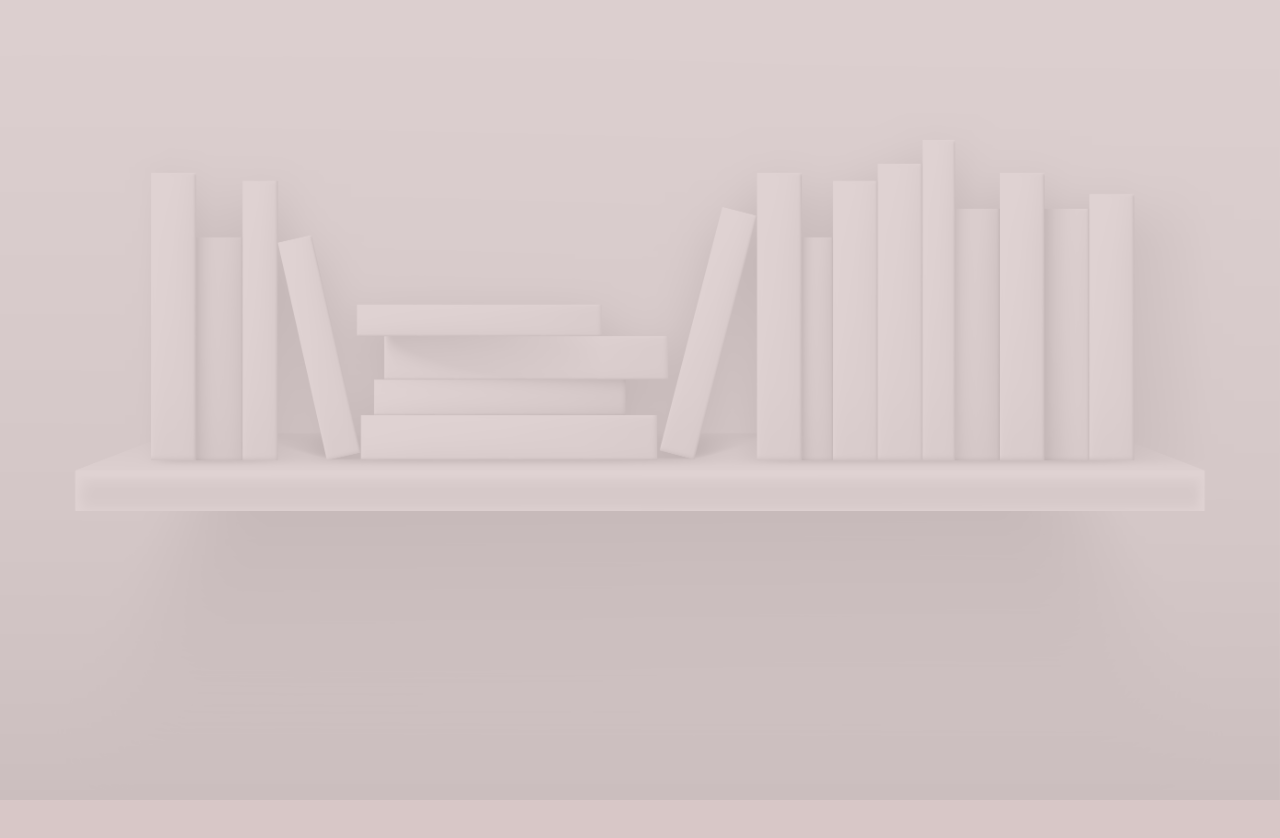
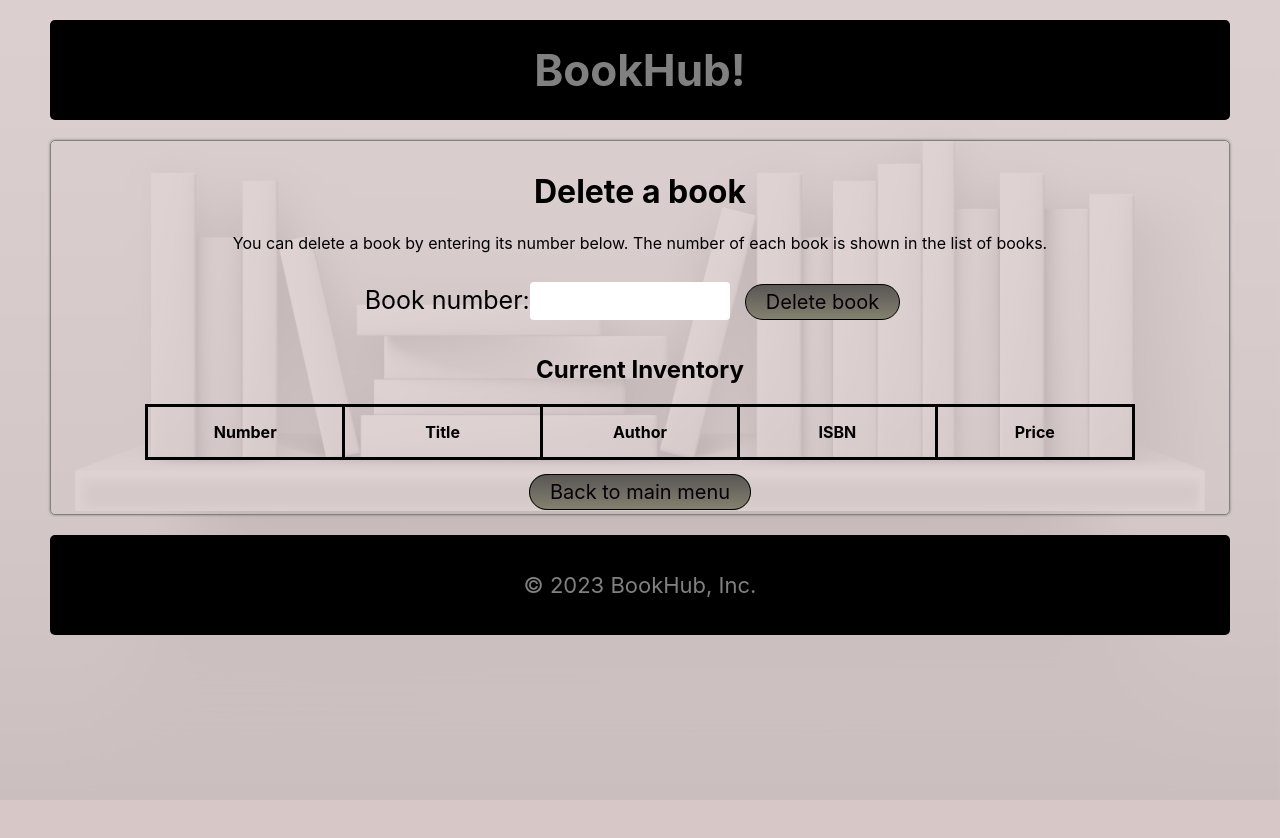
Before and after one commit to thomastepi/book-management, a React (Create React App) app: page /delete-book in a window 1280 px wide. Before the commit this address had no page. Before the commit the page ends 800 px from the top, so only its background shows below. Built offline with nearby package versions, Linux system fonts and the light colour scheme.

Commit message:
delete book page

```diff
--- a/src/App.js
+++ b/src/App.js
@@ -5,6 +5,7 @@ import Setup from "./components/Setup";
 import MainMenu from "./components/MainMenu";
 import AddBook from "./components/AddBook";
 import UpdateBook from "./components/UpdateBook";
+import DeleteBook from "./components/DeleteBook";
 import Quit from "./components/Quit";
 import QuitMessage from "./components/QuitMessage";
 import SearchBook from "./components/SearchBook";
@@ -24,6 +25,7 @@ function App() {
             <Route path="/main-menu" element={<MainMenu />} />
             <Route path="/add-book" element={<AddBook />} />
             <Route path="/update-book" element={<UpdateBook />} />
+            <Route path="/delete-book" element={<DeleteBook />} />
             <Route path="/search-book" element={<SearchBook />} />
             <Route path="/quit" element={<Quit />} />
             <Route path="/quit-message" element={<QuitMessage />} />
--- a/src/components/AddBook.js
+++ b/src/components/AddBook.js
@@ -72,7 +72,7 @@ const AddBook = () => {
             setBookPrice("");
             setISBN("");
             //navigate("/main-menu");
-          }, 2000);
+          }, 1000);
           return;
         } else {
           alert(
@@ -126,7 +126,7 @@ const AddBook = () => {
           </button>
         </form>
 
-        {numOfBooksToAdd <= maxBooks && numOfBooksToAdd > 0 ? (
+        {parseInt(numOfBooksToAdd) <= maxBooks && numOfBooksToAdd > 0 ? (
           <form className="add-book-form" onSubmit={handleSubmit}>
             <div>
               <label htmlFor="title">Title</label>
--- /dev/null
+++ b/src/components/ConfirmDeleteBook.js
@@ -0,0 +1,57 @@
+import React from "react";
+import { useNavigate } from "react-router-dom";
+import books from "../assets/books";
+
+const ConfirmDeleteBook = (props) => {
+  const navigate = useNavigate();
+  const handleClick = (e) => {
+    e.preventDefault();
+    var passwd = prompt("Enter password");
+    var attempts = 3;
+    while (attempts >= 1) {
+      if (passwd === "pargol") {
+        books.splice(props.bookNumber - 1, 1);
+        navigate("/main-menu");
+        return;
+      } else if (attempts > 1) {
+        alert(`Incorrect password. You have ${attempts - 1} attempts left.`);
+        passwd = prompt("Re-enter password");
+      }
+      attempts--;
+    }
+    if (attempts === 0) {
+      alert("You have run out of attempts. Please try again later.");
+      navigate("/main-menu");
+    }
+  };
+
+  const handleClick2 = (e) => {
+    e.preventDefault();
+    navigate("/main-menu");
+  };
+
+  return (
+    <div className="confirm-delete-book">
+      <div
+        style={{
+          margin: "10px",
+          border: "1px solid black",
+          borderRadius: "5px",
+        }}
+      >
+        <h5 style={{ margin: "0px" }}>
+          Are you sure you want to delete this book?
+        </h5>
+        <h6 style={{ margin: "0px" }}>This process cannot be undone</h6>
+        <button type="button" className="btn" onClick={handleClick}>
+          Confirm
+        </button>
+        <button type="button" className="btn" onClick={handleClick2}>
+          Cancel
+        </button>
+      </div>
+    </div>
+  );
+};
+
+export default ConfirmDeleteBook;
--- /dev/null
+++ b/src/components/DeleteBook.js
@@ -0,0 +1,79 @@
+import React, { useState } from "react";
+import { Link } from "react-router-dom";
+import books from "../assets/books";
+import DefaultLayout from "./DefaultLayout";
+import ConfirmDeleteBook from "./ConfirmDeleteBook";
+
+const DeleteBook = () => {
+  const [bookNumber, setBookNumber] = useState("");
+  const [inputValue, setInputValue] = useState("");
+
+  const handleSubmit = (e) => {
+    e.preventDefault();
+    setBookNumber(inputValue);
+    //books.splice(bookNumber - 1, 1);
+    setInputValue("");
+  };
+
+  return (
+    <div>
+      <DefaultLayout>
+        <h1>Delete a book</h1>
+        <p>
+          You can delete a book by entering its number below. The number of each
+          book is shown in the list of books.
+        </p>
+        <form onSubmit={handleSubmit}>
+          <label htmlFor="bookNumber">Book number:</label>
+          <input
+            type="text"
+            id="bookNumber"
+            value={inputValue}
+            onChange={(e) => {
+              setInputValue(e.target.value);
+            }}
+            required
+          />
+          <button type="submit" className="btn">
+            Delete book
+          </button>
+
+            {bookNumber <= books.length && bookNumber > 0 ? (
+            <ConfirmDeleteBook bookNumber={bookNumber} />
+            ) : (
+            ""
+            )}
+        </form>
+
+        <div style={{ margin: "20px" }}>
+          <h2>Current Inventory</h2>
+          <table style={{ margin: "0 auto", border: "1px solid black" }}>
+            <thead>
+              <tr>
+                <th>Number</th>
+                <th>Title</th>
+                <th>Author</th>
+                <th>ISBN</th>
+                <th>Price</th>
+              </tr>
+            </thead>
+            <tbody>
+              {books.map((book, index) => (
+                <tr key={index}>
+                  <td style={{ border: "1px solid black" }}>{index + 1}</td>
+                  <td style={{ border: "1px solid black" }}>{book.title}</td>
+                  <td style={{ border: "1px solid black" }}>{book.author}</td>
+                  <td style={{ border: "1px solid black" }}>{book.ISBN}</td>
+                  <td style={{ border: "1px solid black" }}>${book.price}</td>
+                </tr>
+              ))}
+            </tbody>
+          </table>
+        </div>
+        <Link to="/main-menu">Back to main menu</Link>
+      </DefaultLayout>
+    </div>
+  );
+};
+
+export default DeleteBook;
--- a/src/components/MainMenu.js
+++ b/src/components/MainMenu.js
@@ -11,6 +11,7 @@ const MainMenu = () => {
         <h2>Select from one of the following options</h2>
         <Link to="/add-book">Add Book</Link>
         <Link to="/update-book">Update Book</Link>
+        <Link to="/delete-book">Delete Book</Link>
         <Link to="/search-book">Search Book</Link>
         <Link to="/quit">Quit</Link>
         <h2>Current Inventory</h2>
--- a/src/components/Setup.js
+++ b/src/components/Setup.js
@@ -10,7 +10,7 @@ const Setup = () => {
   const handleSubmit = (e) => {
     e.preventDefault();
     setMaxBooks(inputValue);
-    info.push(inputValue);
+    info.push(parseInt(inputValue));
     console.log(info);
   };
 
--- a/src/components/UpdateBook.js
+++ b/src/components/UpdateBook.js
@@ -134,6 +134,10 @@ const UpdateBook = () => {
     <div className="update-book">
       <DefaultLayout>
         <h1>Update a book</h1>
+        <p>
+          You can update a book by entering its number below. The number of each
+          book is shown in the list of books.
+        </p>
         <div>
           <label htmlFor="book-number">Enter the book number</label>
           <input
```
